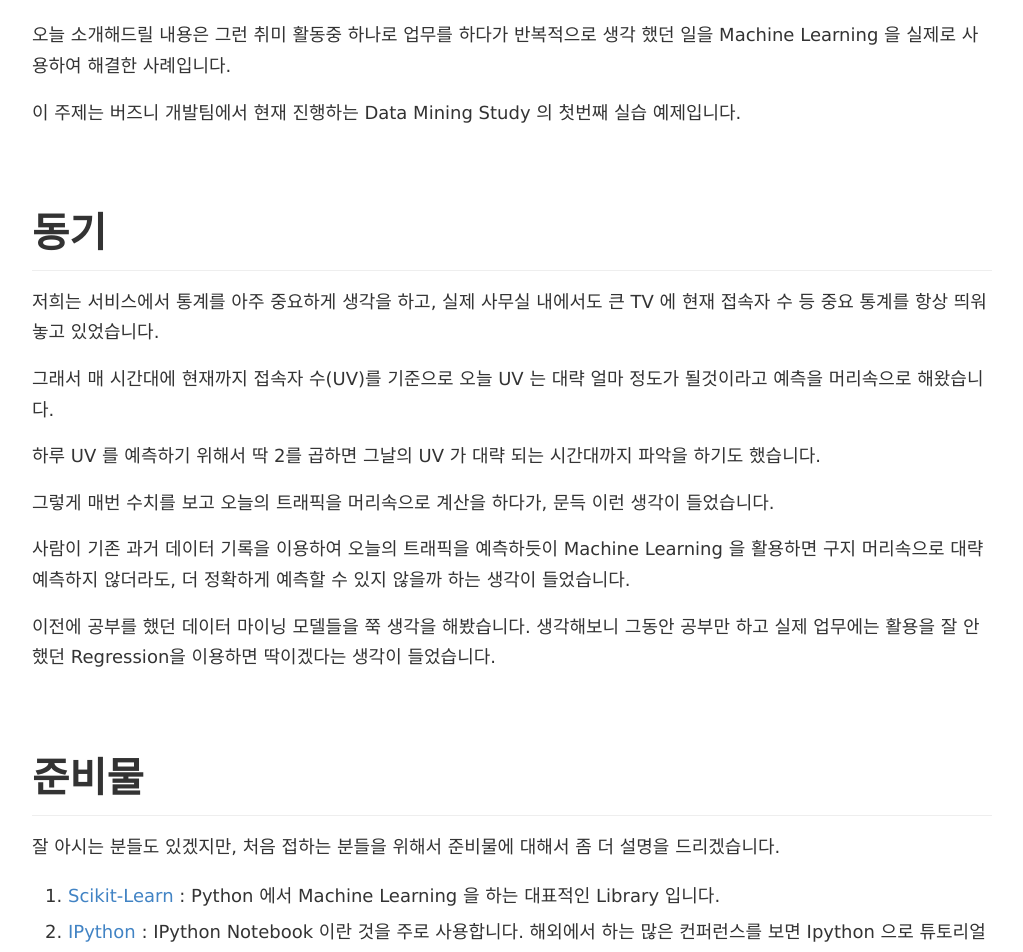
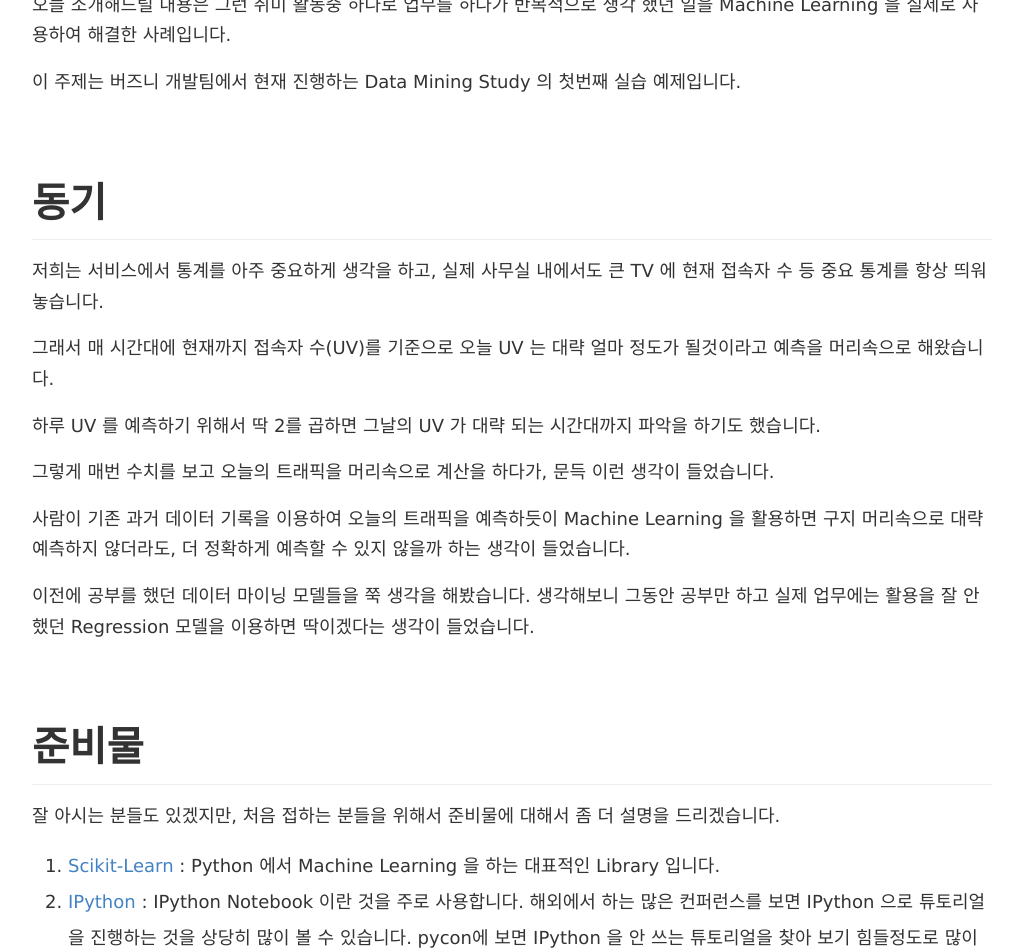
Before and after one commit to kjisoo/buzzni.github.com, a Jekyll site: the page built from _posts/2015-03-03-uv_regression.md, in a window 1280 px wide and 1400 px high, scrolled down 814 px. Shown: the top 952 px of the window, without its empty margins (128-1151 px from the left). Built offline with Jekyll 4.4.1, drawn with Linux system fonts in a browser that asks for light colours; nearby versions of some CDN libraries; some of the changed text lies outside the part shown.

Commit message:
글자 퇴고함

```diff
--- a/_posts/2015-03-03-uv_regression.md
+++ b/_posts/2015-03-03-uv_regression.md
@@ -14,14 +14,14 @@
 
 저는 Search Engine 과 Machine Learning 분야를 연구하고 이를 활용한 응용 서비스를 만드는 것을 굉장히 좋아합니다. 2007년도에 버즈니를 창업하고 나서 지금까지 꾸준히 관련 기술을 연구하고 실제 서비스에 많이 적용해 왔습니다.
 
-이 분야를 정말 좋아한 나머지 업무가 끝나고 나서도 취미로 관련 새로운 기술들을 익혀서 새로운 응용들도 만들어 보기도 합니다.
+이 분야를 정말 좋아한 나머지 업무가 끝나고 나서도 취미로 새로운 기술들을 익혀서 새로운 응용들도 만들어 보기도 합니다.
 
 오늘 소개해드릴 내용은 그런 취미 활동중 하나로 업무를 하다가 반복적으로 생각 했던 일을 Machine Learning 을 실제로 사용하여 해결한 사례입니다.
 
 이 주제는 버즈니 개발팀에서 현재 진행하는  Data Mining Study 의 첫번째 실습 예제입니다.
 
 #동기
-저희는 서비스에서 통계를 아주 중요하게 생각을 하고, 실제 사무실 내에서도 큰 TV 에 현재 접속자 수 등 중요 통계를 항상 띄워 놓고 있었습니다.
+저희는 서비스에서 통계를 아주 중요하게 생각을 하고, 실제 사무실 내에서도 큰 TV 에 현재 접속자 수 등 중요 통계를 항상 띄워 놓습니다.
 
 그래서 매 시간대에 현재까지 접속자 수(UV)를 기준으로 오늘 UV 는 대략 얼마 정도가 될것이라고 예측을 머리속으로 해왔습니다.
 
@@ -31,16 +31,16 @@
 
 사람이 기존 과거 데이터 기록을 이용하여 오늘의 트래픽을 예측하듯이 Machine Learning 을 활용하면 구지 머리속으로 대략 예측하지 않더라도, 더 정확하게 예측할 수 있지 않을까 하는 생각이 들었습니다.
 
-이전에 공부를 했던 데이터 마이닝 모델들을 쭉 생각을 해봤습니다. 생각해보니 그동안 공부만 하고 실제 업무에는 활용을 잘 안했던 Regression을 이용하면 딱이겠다는 생각이 들었습니다.
+이전에 공부를 했던 데이터 마이닝 모델들을 쭉 생각을 해봤습니다. 생각해보니 그동안 공부만 하고 실제 업무에는 활용을 잘 안했던 Regression 모델을 이용하면 딱이겠다는 생각이 들었습니다.
 
 #준비물
 잘 아시는 분들도 있겠지만, 처음 접하는 분들을 위해서 준비물에 대해서 좀 더 설명을 드리겠습니다.
 
 1. [Scikit-Learn] : Python 에서 Machine Learning 을 하는 대표적인 Library 입니다.
-2. [IPython] : IPython Notebook 이란 것을 주로 사용합니다. 해외에서 하는 많은 컨퍼런스를 보면 Ipython 으로 튜토리얼을 진행하는 것을 상당히 많이 볼 수 있습니다. pycon에 보면 IPython 을 안 쓰는 튜토리얼을 찾아 보기 힘들정도로 많이 사용합니다. web browser 에서 interactive 하게 다양한 파라미터로 실험을 하고 그래프를 그리기가 아주 편하게 되어 있어서 science 용으로 딱 좋습니다.
+2. [IPython] : IPython Notebook 이란 것을 주로 사용합니다. 해외에서 하는 많은 컨퍼런스를 보면 IPython 으로 튜토리얼을 진행하는 것을 상당히 많이 볼 수 있습니다. pycon에 보면 IPython 을 안 쓰는 튜토리얼을 찾아 보기 힘들정도로 많이 사용합니다. web browser 에서 interactive 하게 다양한 파라미터로 실험을 하고 그래프를 그리기가 아주 편하게 되어 있어서 science 용으로 딱 좋습니다.
 
 #데이터
-여기서 필요한 데이터는 최근 한달간 각 시간대별 UV 및 각 일자별 UV 이다. 버즈니에서는 로그 데이터를 EFK(ElasticSearch, Fluentd, Kibana)를 사용하여 분석하고 관리하고 있습니다.
+여기서 필요한 데이터는 최근 한달간 각 시간대별 UV 및 각 일자별 UV 입니다. 버즈니에서는 로그 데이터를 EFK(ElasticSearch, Fluentd, Kibana)를 사용하여 분석하고 관리하고 있습니다.
 
 이 데이터를 추출할때 Kibana 를 통해서 ElasticSearch 에 어떤 Query 를 만들어야 시간당 UV, 일간 UV 를 가져오는지 알 수 있습니다.
 ![img](https://dl-web.dropbox.com/get/%EC%8A%A4%ED%81%AC%EB%A6%B0%EC%83%B7/%EC%8A%A4%ED%81%AC%EB%A6%B0%EC%83%B7%202015-03-04%2021.32.47.png?_subject_uid=22018269&w=AABPmuA57gtVoowTWNOYF87nInusxEGnm94k_oDuX7dofQ)
@@ -318,8 +318,12 @@
     print "diff2:",sum(diff2_list)/len(diff2_list)
 {% endhighlight %}
 
-
-
+# 마무리
+ - 이상으로 Regression 모델을 활용한 간단한 UV 예측 모델을 만들어 보았습니다.
+ - 실제로 똑같이 따라하면 정확히 나오는 데이터 Source 까지 포함된 Ipython Notebook 을 올리고 싶은 마음도 굴뚝 같지만 UV 가 내부 데이터라 외부에 공개할 수 없어서 데이터 소스는 http://localhost:9200 로 해놓은 점은 양해 부탁 드립니다.
+ - 위 코드는 참고만 하시고, 개념을 이해한 후에 개별로 적용을 하면서 익혀 나가시면 될것 같습니다.
+ - 그럼 모두들 즐코(즐거운 코딩) 하세요~
+ - [UV Regression Ipython Notebook](https://www.dropbox.com/s/ubtjfbd39xo6ski/UV_regression.ipynb?dl=0)
 
 
 
```
